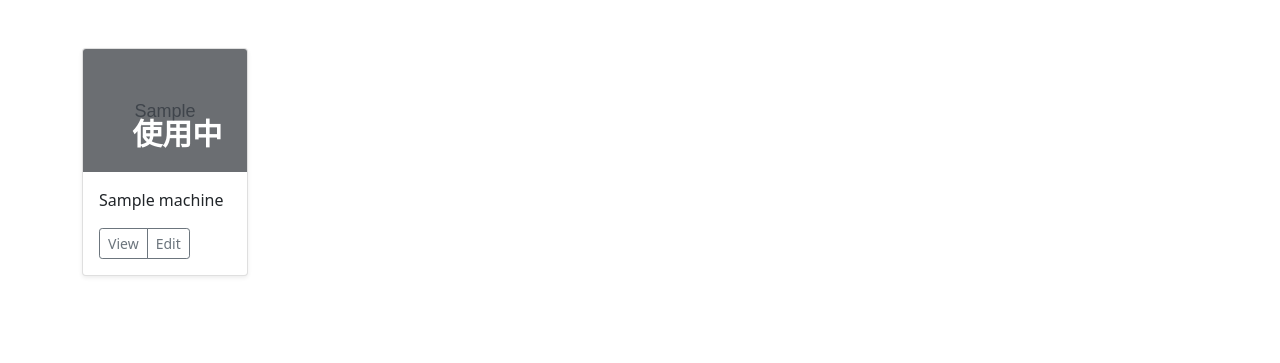
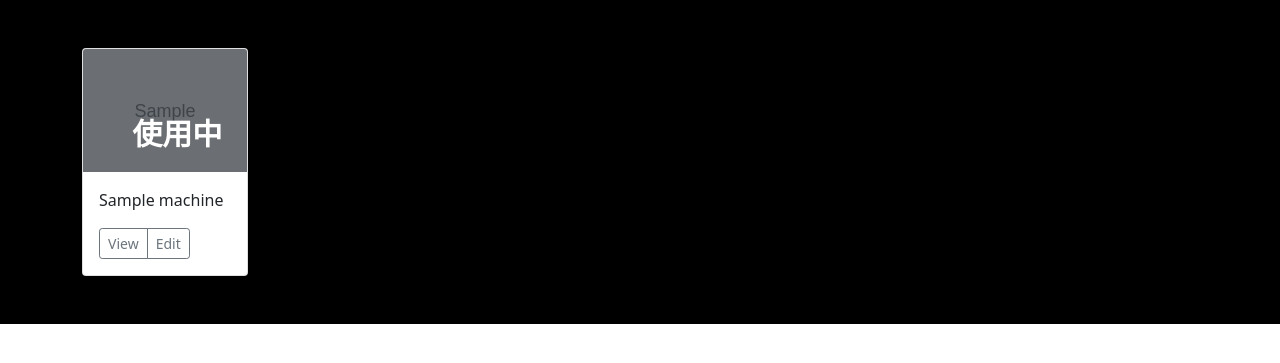
Before and after one commit to benhuang0857/slotsystem, a Laravel app: page / in a window 1280 px wide. Shown: the top 363 px of the page. Run offline with Laravel 8, Linux system fonts and the light colour scheme; a user stored in the database is signed in; tables that the repository leaves empty hold one stand-in row (values such as "Sample post"); grey boxes marked "Sample" are stand-in pictures; settings files or empty folders that the repository lacks are supplied.

Commit message:
20211120

```diff
--- a/resources/views/welcome.blade.php
+++ b/resources/views/welcome.blade.php
@@ -36,7 +36,7 @@
     </head>
     <body>
 
-        <div class="album py-5">
+        <div class="album py-5" style="background: black;">
             <div class="container">
 
                 <div class="row row-cols-2 row-cols-sm-2 row-cols-md-6 g-6">
```
